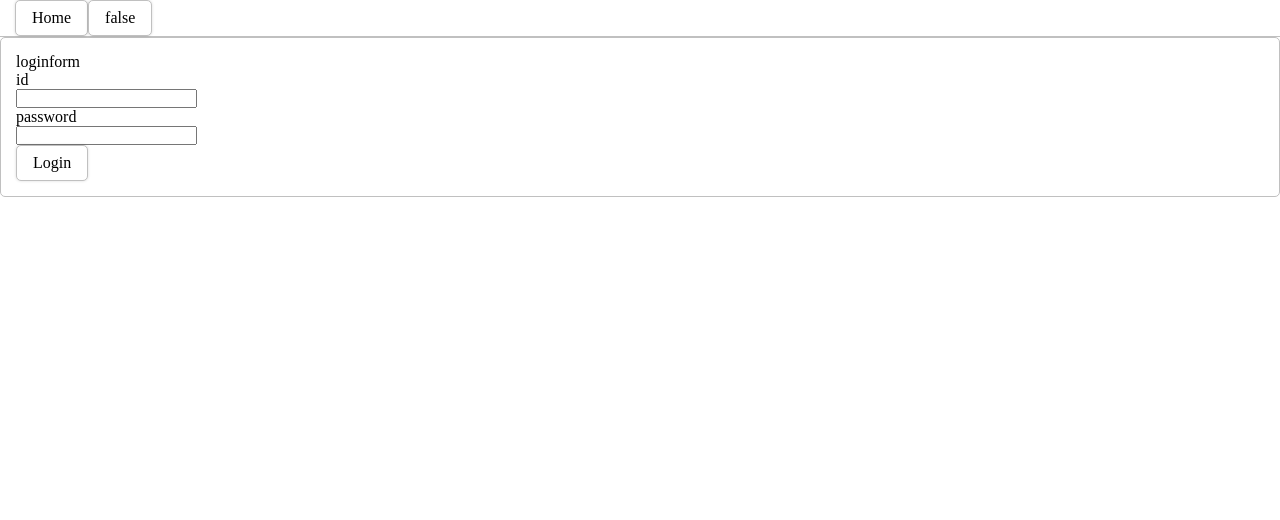
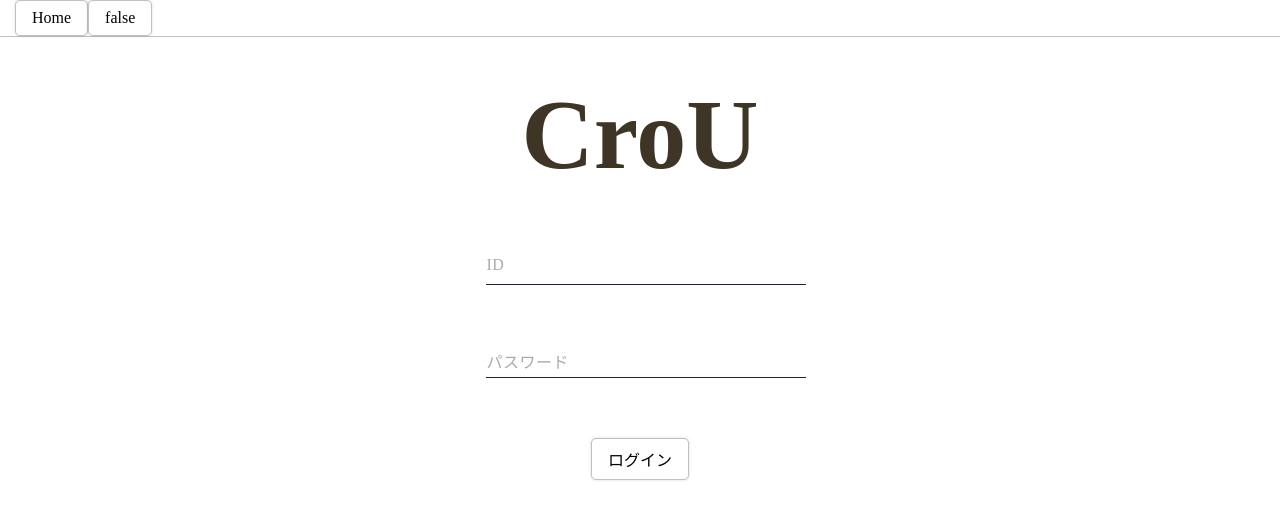
Before and after one commit to ajunajunajun/qrmenu-frontend, a React (Create React App) app: page /login in a window 1280 px wide. Shown: the top 520 px of the page. Built offline with nearby package versions, Linux system fonts and the light colour scheme.

Commit message:
create loginform

```diff
--- a/src/components/projects/LoginForm/LoginForm.tsx
+++ b/src/components/projects/LoginForm/LoginForm.tsx
@@ -1,5 +1,6 @@
 import React, { useState, ChangeEvent } from 'react'
 import '../../../styles/projects/_loginform.scss'
+import axios from 'axios'
 import { useRootContext } from '../../../store/RootContext'
 import { useShopContext } from '../../../store/ShopContext'
 import { shoplist as shoplistJson } from '../../../fixtures/shoplist.json'
@@ -24,23 +25,48 @@ export default function LoginForm() {
   }
 
   const Login = () => {
-    console.log(isId, isPassword)
-    /*
-    setAuthenticate(!isAuthenticated)
-    setShopdata({
-      shoplist: shoplistJson[0]
-    })
-    */
+    axios
+      .post('http://localhost:8080/user', {
+        userid: Number(isId),
+        userpass: String(isPassword)
+      })
+      .then(responce => {
+        if (responce.data.login) {
+          setAuthenticate(!isAuthenticated)
+          setShopdata({
+            shoplist: shoplistJson[0]
+          })
+        }
+      })
   }
   return (
-    <div className="p-loginform">
-      <p>loginform</p>
-      <p>id</p>
-      <input value={isId} onChange={event => ChangeId(event)} />
-      <p>password</p>
-      <input value={isPassword} onChange={event => ChangePassword(event)} />
-      <br />
-      <Button onClick={Login}>Login</Button>
-    </div>
+    <>
+      <h1 className="p-loginform-div-title2">CroU</h1>
+      <div className="cp_iptxt">
+        <input
+          className="ef"
+          type="text"
+          placeholder=""
+          value={isId}
+          onChange={ChangeId}
+        />
+        <label>ID</label>
+        <span className="focus_line"></span>
+      </div>
+      <div className="cp_iptxt">
+        <input
+          className="ef"
+          type="password"
+          placeholder=""
+          value={isPassword}
+          onChange={ChangePassword}
+        />
+        <label>パスワード</label>
+        <span className="focus_line"></span>
+      </div>
+      <div className="center">
+        <Button onClick={Login}>ログイン</Button>
+      </div>
+    </>
   )
 }
--- a/src/styles/projects/_loginform.scss
+++ b/src/styles/projects/_loginform.scss
@@ -1,4 +1,8 @@
 @charset "UTF-8";
+
+.center {
+  text-align: center;
+}
 
 .p-loginform {
   padding: 15px;
@@ -7,3 +11,80 @@
   border: 1px solid silver;
   border-radius: 5px;
 }
+
+.cp_iptxt {
+  position: relative;
+  width: 25%;
+  margin: 60px 38%;
+}
+.cp_iptxt input[type='text'] {
+  font: 15px/24px sans-serif;
+  box-sizing: border-box;
+  width: 100%;
+  letter-spacing: 1px;
+  padding-left: 4em;
+}
+.cp_iptxt input[type='text']:focus {
+  outline: none;
+}
+.cp_iptxt input[type='password'] {
+  font: 15px/24px sans-serif;
+  box-sizing: border-box;
+  width: 100%;
+  letter-spacing: 1px;
+  padding-left: 4em;
+}
+.cp_iptxt input[type='password']:focus {
+  outline: none;
+}
+.ef {
+  padding: 4px 0;
+  border: 0;
+  border-bottom: 1px solid #1b2538;
+  background-color: transparent;
+}
+.ef ~ .focus_line {
+  position: absolute;
+  bottom: 0;
+  left: 0;
+  width: 0;
+  height: 2px;
+  transition: 0.4s;
+  background-color: #da3c41;
+}
+.ef:focus ~ .focus_line,
+.cp_iptxt.ef ~ .focus_line {
+  width: 100%;
+  transition: 0.4s;
+}
+.ef ~ label {
+  position: absolute;
+  z-index: -1;
+  top: 4px;
+  left: 0;
+  width: 100%;
+  transition: 0.3s;
+  letter-spacing: 0.5px;
+  color: #aaaaaa;
+}
+.ef:focus ~ label,
+.cp_iptxt.ef ~ label {
+  font-size: 12px;
+  top: -16px;
+  transition: 0.3s;
+  color: #da3c41;
+}
+.p-loginform {
+  &-div {
+    &-title {
+      font-size: 20px;
+      color: rgb(63, 53, 38);
+      &2 {
+        padding-top: 40px;
+        text-align: center;
+        font-size: 100px;
+        color: rgb(63, 53, 38);
+      }
+    }
+  }
+}
```
